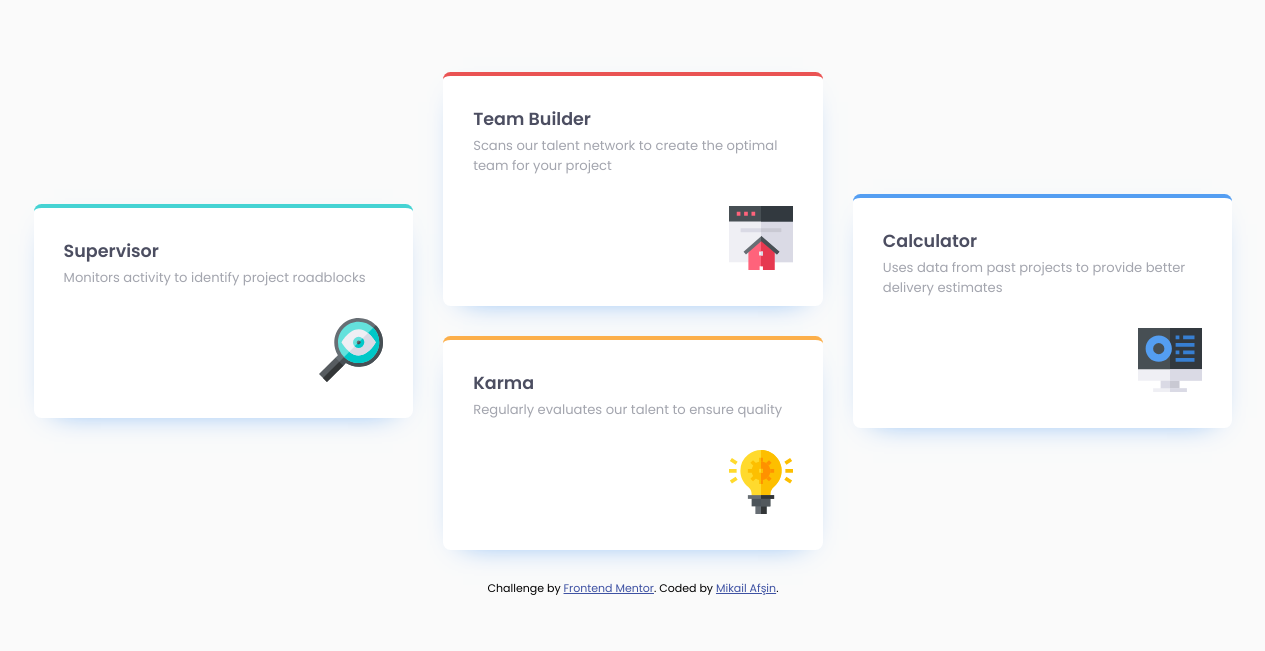
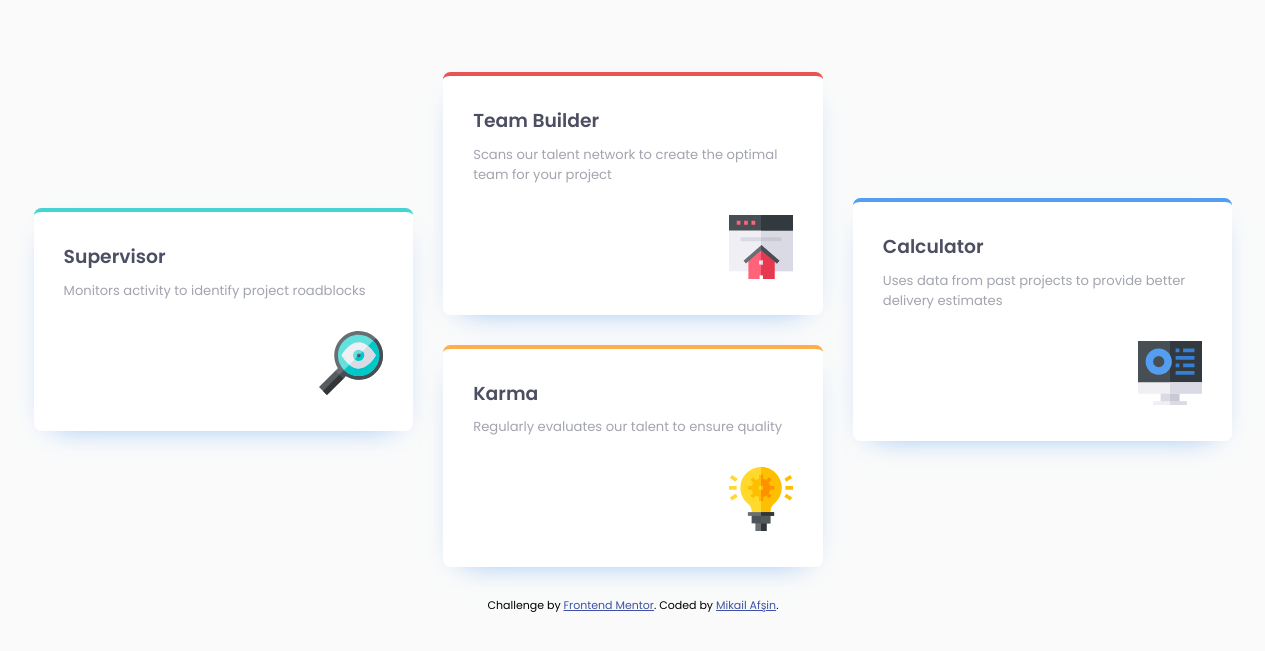
Before and after one commit to mikailafsin/frontend-mentor-four-card-feature-section-solution, a plain HTML site: page index.html in a window 1536 px wide. Shown: the part 231-882 px from the top of the page, without its empty margins (135-1400 px from the left). Drawn offline with Linux system fonts and the light colour scheme.

Commit message:
Some bug fixes have been made.

```diff
--- a/css/style.css
+++ b/css/style.css
@@ -144,6 +144,11 @@ body {
         padding: 2rem;
     }
 
+    .card-h3 {
+        font-size: 1.25rem;
+        margin-bottom: .625rem;
+    }
+
     .red-bordered-card {
         margin-bottom: 2rem;
     }
```
Also changed, not shown: screenshot/desktop-screenshot.png, screenshot/mobile-screenshot.png.
